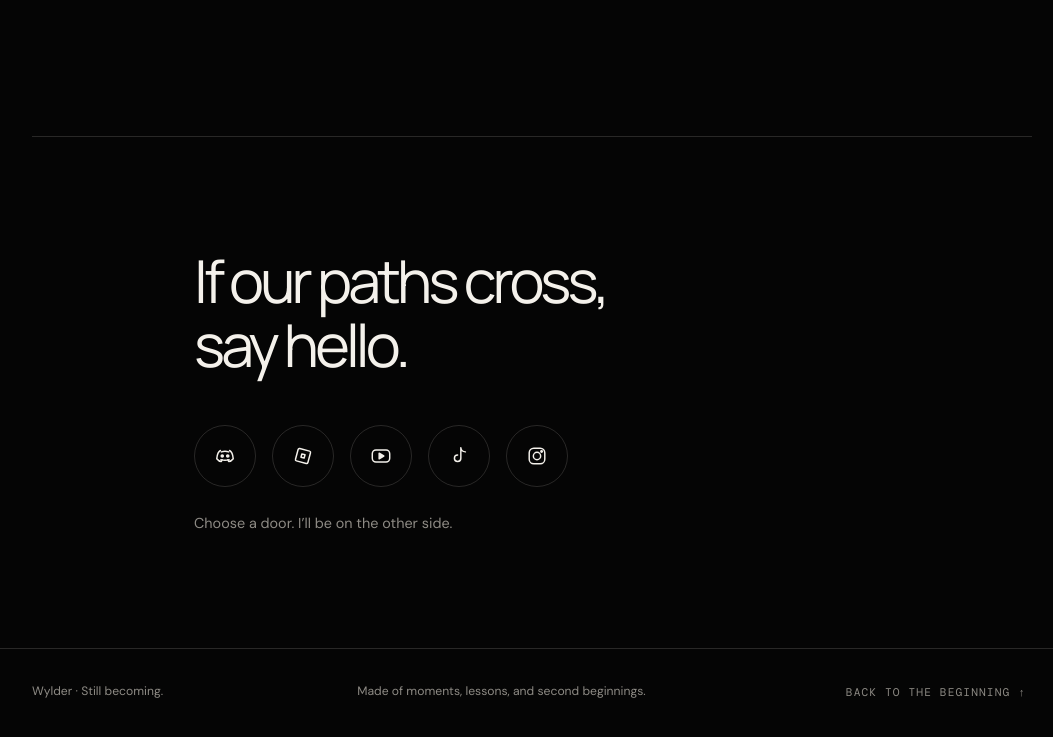
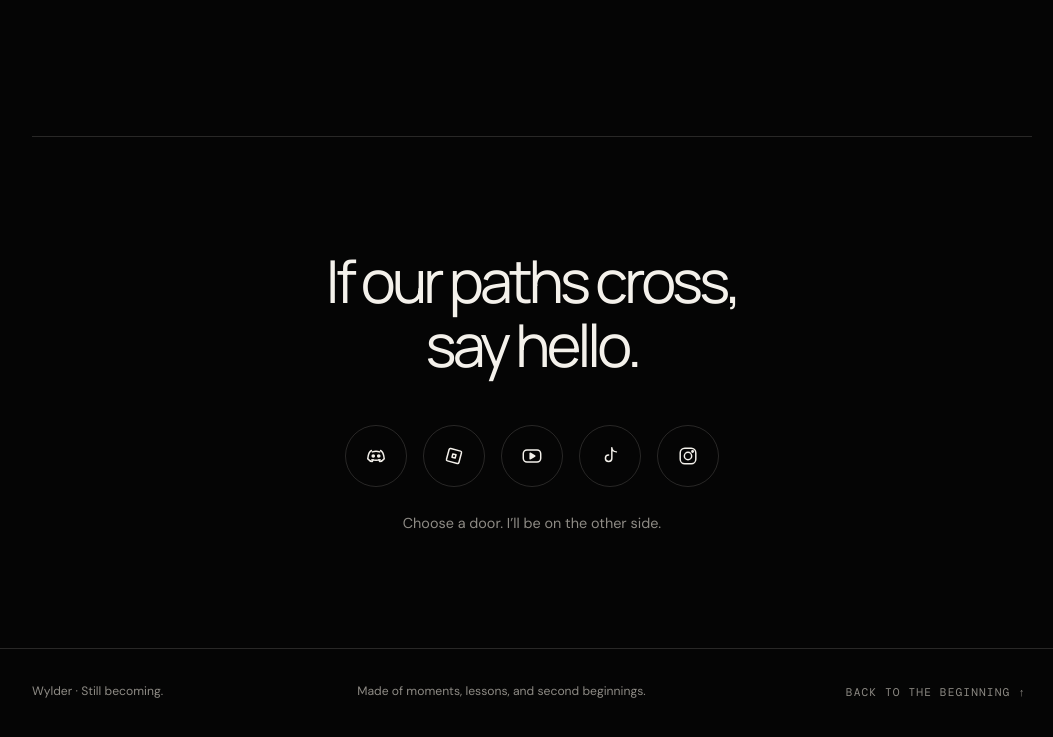
Before and after one commit to krysburn/wylder, a plain HTML site: page index.html in a window 1280 px wide. Shown: the part 4192-4929 px from the top of the page, without its empty margins (108-1161 px from the left). Drawn offline with nearby package versions, Linux system fonts and the light colour scheme; a web font is replaced by a local one.

Commit message:
Add files via upload

```diff
--- a/index.html
+++ b/index.html
@@ -157,6 +157,9 @@ body.ready .hero h1 span{opacity:1;animation:rise 1.1s var(--ease) backwards,shi
 @keyframes pop{40%{transform:scale(1.14)}}
 .about-copy p:last-child{font-family:var(--serif);font-style:italic;color:var(--fg)}
 .section-head h2{grid-column:2}
+#contact .section-head{display:block;text-align:center}
+#contact .social-grid{margin-left:0;justify-content:center}
+#contact .contact-note{margin-left:0;text-align:center}
 @media(max-width:700px){.section-head h2{grid-column:1}}
 @media(prefers-reduced-motion:reduce){.qw{opacity:1}.hero h1 span,.hero-in{opacity:1}#cursor{display:none}}
 </style>
@@ -193,6 +196,7 @@ body.ready .hero h1 span{opacity:1;animation:rise 1.1s var(--ease) backwards,shi
     <p>I have never believed that a title makes a leader, nor that a crown makes a king. Titles are ink upon a page; crowns are metal, heavy only for as long as someone wears them. What matters is what remains when both are taken away — the people who remember, the promises kept in silence, and the work done when there is no one left to witness it.</p>
     <p>For in the end, I would rather be remembered for the hands I extended than the heights I reached, for the people I stood beside than the names I stood above.</p>
     <p>The banners may fall. The halls may empty. But what we leave in others is a legacy no ruin can bury.</p>
+
   </div>
   <div class="stats reveal">
     <div class="stat"><b data-n="5">1</b><span>communities led or co-founded</span></div>
@@ -279,6 +283,7 @@ body.ready .hero h1 span{opacity:1;animation:rise 1.1s var(--ease) backwards,shi
  if(qEl){qw=qEl.textContent.trim().split(/\s+/).map(w=>{const s=document.createElement('span');s.className='qw';s.textContent=w;return s});qEl.textContent='';qw.forEach((s,i)=>{if(i)qEl.append(' ');qEl.append(s)})}
  function quoteScroll(){if(!qw)return;const r=qEl.getBoundingClientRect(),p=Math.min(Math.max((innerHeight*.85-r.top)/(innerHeight*.45),0),1),n=Math.round(p*qw.length);qw.forEach((s,i)=>s.classList.toggle('on',i<n))}
  quoteScroll();
+
  const hs=[...document.querySelectorAll('#name span')],hn=document.getElementById('name');
  if(!reduced){
   hn.addEventListener('pointermove',e=>hs.forEach(s=>{const r=s.getBoundingClientRect(),d=Math.abs(e.clientX-(r.left+r.width/2)),k=Math.max(0,1-d/170);s.style.transform='translateY('+(-k*.16)+'em) scale('+(1+k*.08)+')'}));
```
